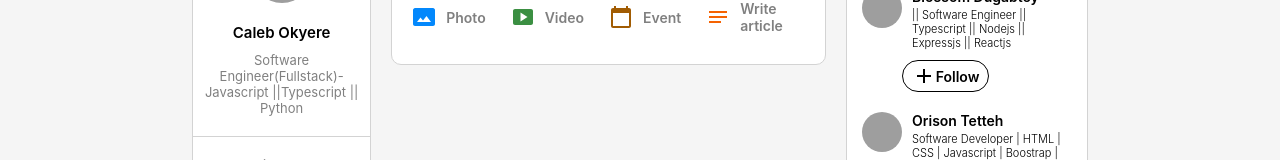
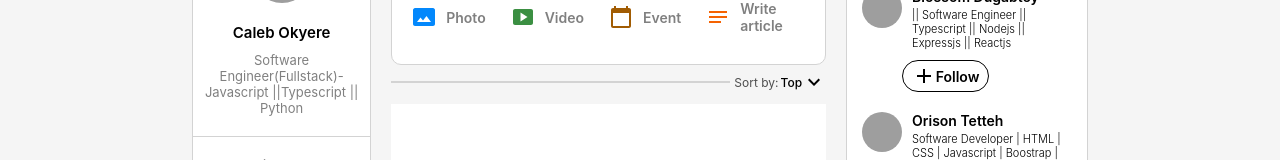
Before and after one commit to devCabey/linkedin-clone, a React (Create React App) app: page / in a window 1280 px wide. Shown: the part 178-338 px from the top of the page. Built offline with nearby package versions, Linux system fonts and the light colour scheme; grey boxes are pictures that could not be loaded.

Commit message:
feed sort component done

```diff
--- a/src/components/feed/Feed.css
+++ b/src/components/feed/Feed.css
@@ -43,6 +43,45 @@
   /* border: 1px solid red; */
 }
 
+.feed_post_sort {
+  margin-top: 5px;
+  display: flex;
+  align-items: center;
+  justify-content: space-between;
+}
+
+.feed_post_sort > span {
+  border: 0.5px solid lightgray;
+  flex: 1;
+  /* margin-top: 10px; */
+}
+
+.feed_post_sort_content {
+  font-size: 12px;
+  font-weight: 400;
+  color: #4f4f4f;
+  margin-left: 4px;
+  display: flex;
+  justify-content: center;
+  align-items: center;
+}
+
+.feed_post_sort_content > span {
+  font-size: 12px;
+  font-weight: 500;
+  color: black;
+  display: flex;
+  justify-content: center;
+  align-items: center;
+  cursor: pointer;
+  margin-left: 2px;
+}
+
+.feed_post_wrapper {
+  margin-top: 10px;
+}
+
 .new {
   height: 4000px;
+  background-color: white;
 }
--- a/src/components/feed/Feed.js
+++ b/src/components/feed/Feed.js
@@ -1,5 +1,6 @@
 import {
   CalendarToday,
+  ExpandMore,
   Notes,
   PhotoSizeSelectActual,
   SmartDisplay,
@@ -32,9 +33,17 @@ function Feed() {
           <InputOption title="Write article" Icon={Notes} color="#f56302" />
         </div>
       </div>
-
+      <div className="feed_post_sort">
+        <span></span>
+        <div className="feed_post_sort_content">
+          Sort by:
+          <span>
+            Top <ExpandMore />
+          </span>
+        </div>
+      </div>
       {/* Posts */}
-      <div>
+      <div className="feed_post_wrapper">
         <div className="new"></div>
       </div>
     </div>
```
